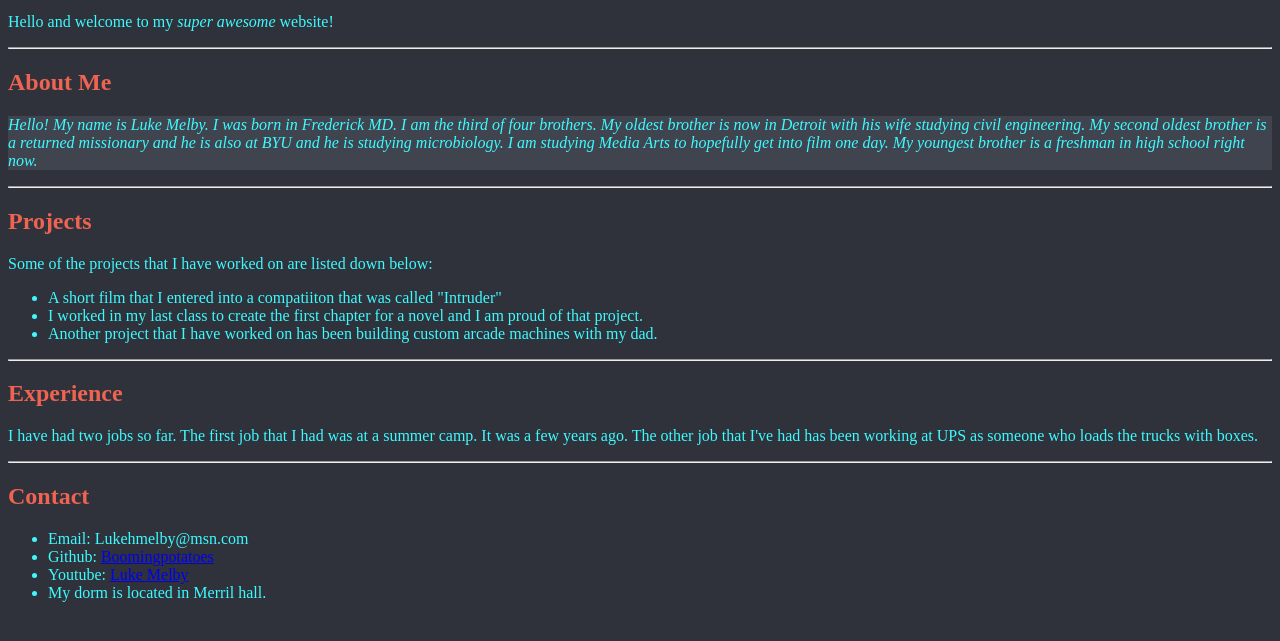
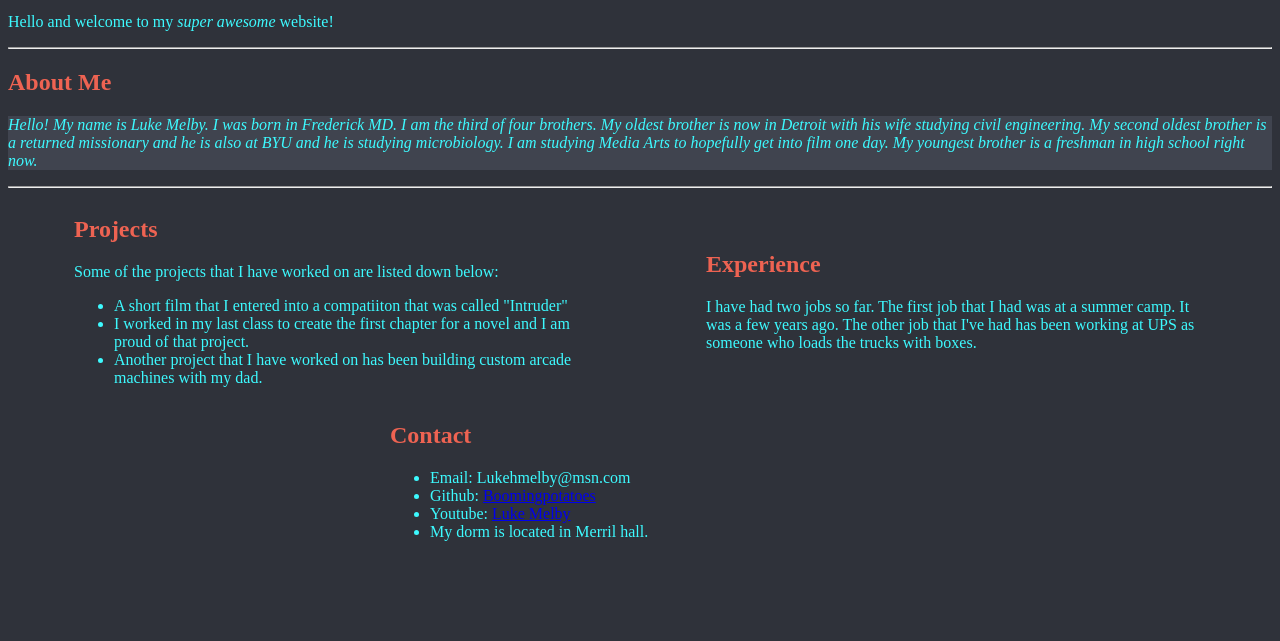
Before and after one commit to Boomingpotatoes/portfolio, a plain HTML site: page index.html in a window 1280 px wide. Shown: the part 129-770 px from the top of the page. Drawn offline with Linux system fonts and the light colour scheme.

Commit message:
Added flex boxes and wrapping. changed some css (Still looks ugly)

```diff
--- a/index.html
+++ b/index.html
@@ -20,6 +20,8 @@
   My second oldest brother is a returned missionary and he is also at BYU and he is studying microbiology. I am studying Media Arts to hopefully get into film one day. My
   youngest brother is a freshman in high school right now.</p>
   <hr>
+  <div class="halvsies">
+    <div class="projects">
       <h2>Projects</h2>
       <p>Some of the projects that I have worked on are listed down below:</p>
 
@@ -28,11 +30,13 @@
         <li>I worked in my last class to create the first chapter for a novel and I am proud of that project.</li>
         <li>Another project that I have worked on has been building custom arcade machines with my dad.</li>
       </ul>
-  <hr>
-
+    </div>
+    <div class="experience">
       <h2>Experience</h2>
       <p>I have had two jobs so far. The first job that I had was at a summer camp. It was a few years ago. The other job that I've had has been working at UPS as someone who loads the trucks with boxes.</p>
-  <hr>
+    </div>
+
+    <div class="contact">
       <h2>Contact</h2>
 
       <ul>
@@ -41,5 +45,7 @@
         <li>Youtube: <a href="https://www.youtube.com/channel/UCnNP1Z6AQp2uC3BxnEbetYQ">Luke Melby</a></li>
         <li>My dorm is located in Merril hall.</li>
       </ul>
+    </div>
+  </div>
 </body>
 </html>
--- a/styles.css
+++ b/styles.css
@@ -34,3 +34,22 @@ h2 {
 .navbar a:hover {
   background-color: #111;
 }
+.halvsies {
+  width: 100%%;
+  height: 200px;
+  display: flex;
+  flex-direction: row;
+  flex-wrap: wrap;
+}
+.projects {
+    width: 500px;
+  margin: auto;
+}
+.experience {
+  width: 500px;
+  margin: auto;
+}
+.contact {
+  width: 500px;
+  margin: auto;
+}
```
Lines whose indentation alone changed are shown as unchanged.
